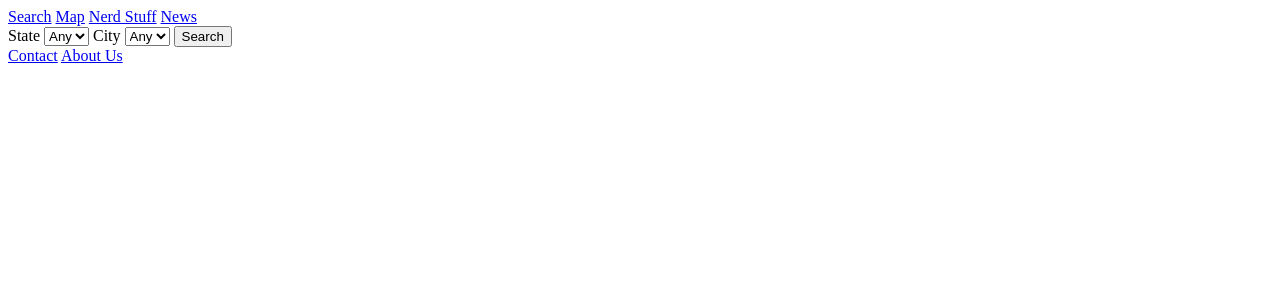
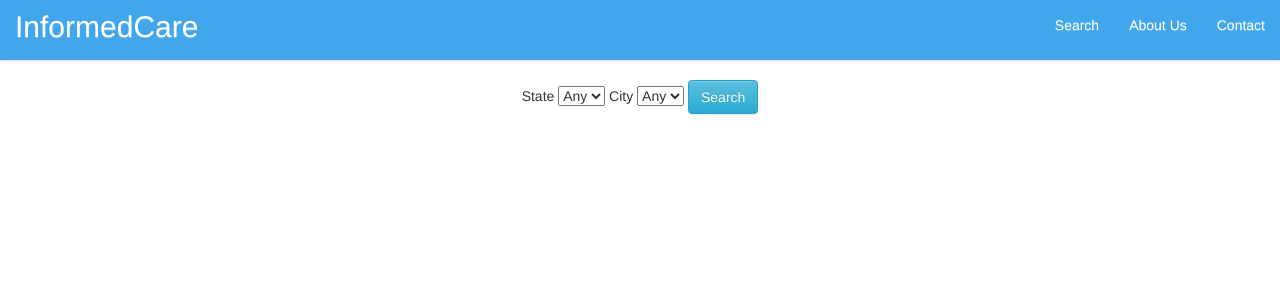
Before and after one commit to josephtoles/hospitals, a Django app: page /search in a window 1280 px wide. Shown: the top 300 px of the page. Run offline with Django 3.2, Linux system fonts and the light colour scheme; data that the repository does not hold is empty; some libraries are stand-ins or nearby versions.

Commit message:
styling for pages

```diff
--- /dev/null
+++ b/static/home.css
@@ -0,0 +1,27 @@
+.ui-nav-container {
+    background-color: #42A6ED;
+    height: 60px;
+}
+
+body{
+    padding-top: 80px;
+}
+
+.ui-logo{
+    margin-top: -5px;
+    color: white;
+}
+
+.navbar-default .navbar-nav>li>a{
+    color: white;
+}
+
+.ui-hospital-results{
+    width: 80%;
+    margin-top: 50px;
+}
+
+.ui-hospital-headers{
+    font-size: 18px;
+    text-decoration: underline;
+}
--- a/web/templates/base.html
+++ b/web/templates/base.html
@@ -1,27 +1,44 @@
+{% load static %}
+
 <!DOCTYPE html>
 <html>
     <head lang="en">
         <meta charset="UTF-8">
         <title></title>
+        <link rel="stylesheet" href="//maxcdn.bootstrapcdn.com/bootstrap/3.2.0/css/bootstrap.min.css">
+        <link rel="stylesheet" href="//maxcdn.bootstrapcdn.com/bootstrap/3.2.0/css/bootstrap-theme.min.css">
+        <link rel="stylesheet" href="{% static "home.css" %}">
     </head>
+
     <body>
         {% block header %}
             <header>
-                <a href="{% url 'search' %}">Search</a>
-                <a href="{% url 'map' %}">Map</a>
-    {#            <a href="{% url 'top' %}">Top 100</a>#}
-                <a href="{% url 'nerd_stuff' %}">Nerd Stuff</a>
-                <a href="{% url 'news' %}">News</a>
+                <nav class="navbar navbar-default navbar-fixed-top ui-nav">
+                    <div class="container-fluid ui-nav-container">
+                        <a class="navbar-brand" href="/"><h2 class="ui-logo">InformedCare</h2></a>
+                        <ul class="nav navbar-nav navbar-right">
+                            <li><a href="{% url 'search' %}" class="ui-nav-link">Search</a></li>
+                            {#            <a href="{% url 'top' %}">Top 100</a>#}
+                            <li><a href="{% url 'about' %}" class="ui-nav-link">About Us</a></li>
+                            <li><a href="{% url 'contact' %}" class="ui-nav-link">Contact</a></li>
+                        </ul>
+                    </div>
+                </nav>
+
             </header>
         {% endblock %}
         {% block body %}
+            <div class="container">
+                <div class="row">
+                    <div class="col-sm-6">
+                        <h1>hello friends</h1>
+                    </div>
+                </div>
+            </div>
             Important stuff goes here
         {% endblock %}
+
         {% block footer %}
-            <footer>
-                <a href="{% url 'contact' %}">Contact</a>
-                <a href="{% url 'about' %}">About Us</a>
-            </footer>
         {% endblock %}
     </body>
 </html>
--- a/web/templates/search.html
+++ b/web/templates/search.html
@@ -4,6 +4,9 @@
 
     <form action="{% url 'search' %}" method="POST">
         {% csrf_token %}
+        <div class="container">
+            <div class="row">
+                <div class="col-sm-12 text-center">
                     State
                     <select name="state">
                         <option value="">Any</option>
@@ -18,24 +21,22 @@
                             <option value="{{ city }}" {% if city == selected_city %}SELECTED{%endif %}>{{ city }}</option>
                         {% endfor %}
                     </select>
-        <input type="submit" value="Search">
+                    <input type="submit" value="Search" class="btn btn-info">
+                </div>
+            </div>
+        </div>
     </form>
 
     {% if results %}
-        <table>
-        <tr>
-            <td>
-                Name
-            </td>
-            <td>
-                Safety
-            </td>
-            <td>
-                Comfort
-            </td>
-            <td>
-                Price
-            </td>
+        <div class="container">
+            <div class="row">
+                <div class="col-sm-12 text-center">
+                    <table class="ui-hospital-results">
+                        <tr class="ui-hospital-headers">
+                            <td>Name</td>
+                            <td>Safety</td>
+                            <td>Comfort</td>
+                            <td>Price</td>
                         </tr>
                         {% for hospital in results %}
                         <tr>
@@ -66,6 +67,9 @@
                         </tr>
                         {% endfor %}
                     </table>
+                </div>
+            </div>
+        </div>
     {% endif %}
 
 {% endblock %}
```
Also changed, not shown: web/templates/about.html (added, +11 -0 lines), web/templates/hospital.html (+9 -9 lines). Lines whose indentation alone changed are shown as unchanged.
